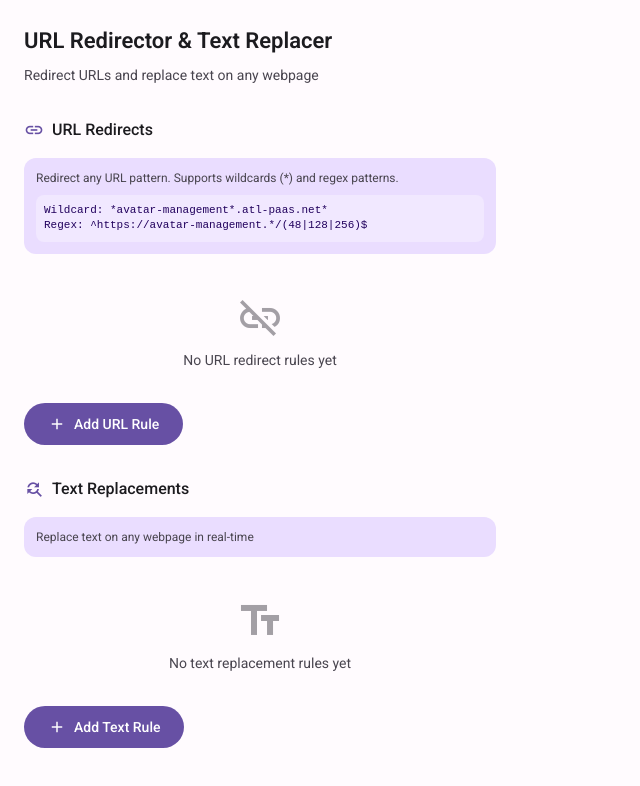
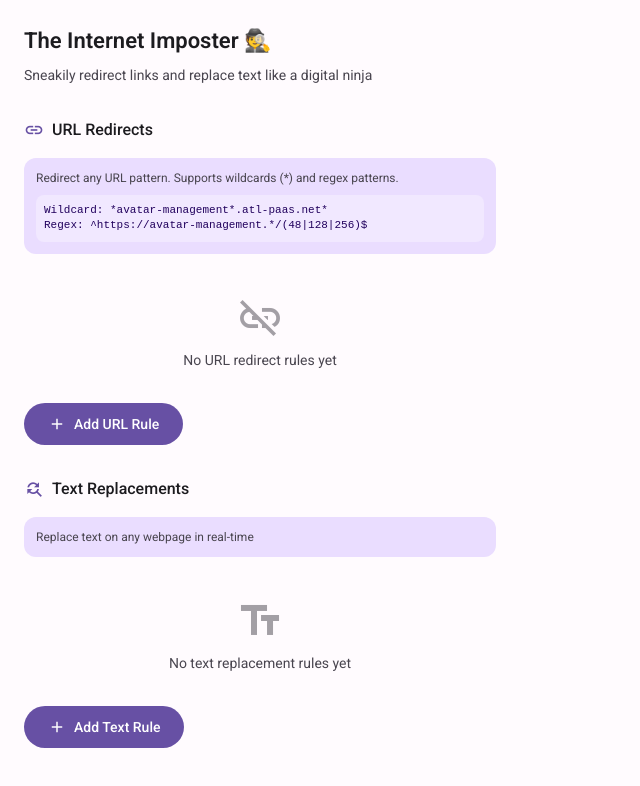
Before and after one commit to underw8/wrong-us, a website with bundled scripts: page src/popup/popup.html in a window 1280 px wide. Shown: the whole page, without its empty margins (0-640 px from the left). Built offline with nearby package versions, Linux system fonts and the light colour scheme; some packages are replaced by stand-ins of ours.

Commit message:
feat: rebrand to 'The Internet Imposter' with ninja theme

```diff
--- a/scripts/build.js
+++ b/scripts/build.js
@@ -50,7 +50,7 @@ console.log("Creating zip file...");
 const packageJson = JSON.parse(
   fs.readFileSync(path.join(__dirname, "../package.json"), "utf8")
 );
-const zipName = `url-redirector-text-replacer-${packageJson.version}.zip`;
+const zipName = `${packageJson.name}-${packageJson.version}.zip`;
 const zipPath = path.join(__dirname, "..", zipName);
 
 // Remove existing zip if it exists
--- a/src/popup/popup.html
+++ b/src/popup/popup.html
@@ -3,7 +3,7 @@
   <head>
     <meta charset="UTF-8" />
     <meta name="viewport" content="width=device-width, initial-scale=1.0" />
-    <title>URL Redirector and Text Replacer</title>
+    <title>The Internet Imposter</title>
     <link rel="preconnect" href="https://fonts.googleapis.com" />
     <link rel="preconnect" href="https://fonts.gstatic.com" crossorigin />
     <link
@@ -245,8 +245,10 @@
   </head>
   <body>
     <div class="header">
-      <h1>URL Redirector & Text Replacer</h1>
-      <div class="subtitle">Redirect URLs and replace text on any webpage</div>
+      <h1>The Internet Imposter 🕵️</h1>
+      <div class="subtitle">
+        Sneakily redirect links and replace text like a digital ninja
+      </div>
     </div>
 
     <div class="section">
```
Also changed, not shown: package.json (+5 -3 lines), README.md, manifest.json.
